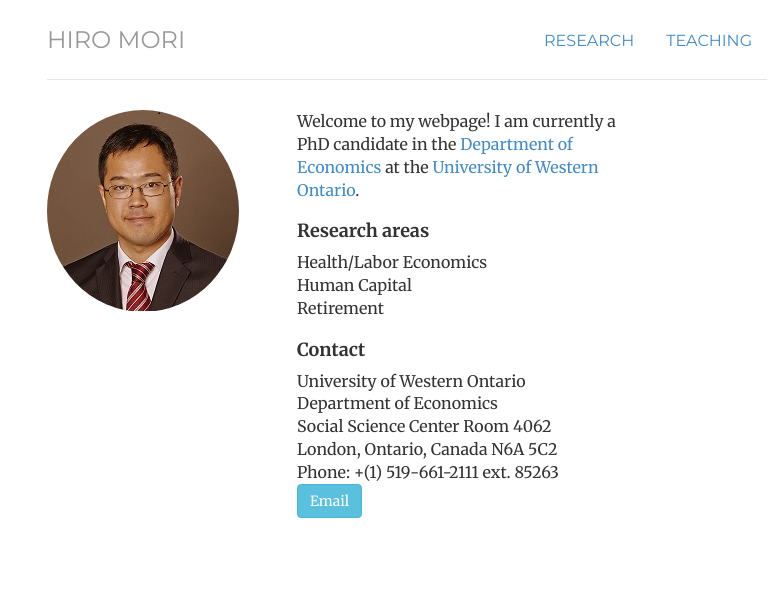
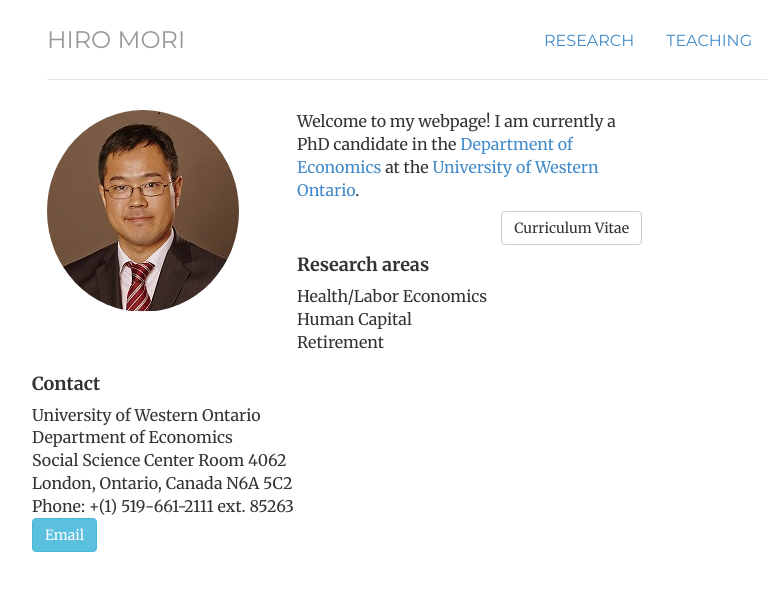
Before and after one commit to morihiroaki/morihiroaki.github.io, a Jekyll site: the page built from index.html, in a window 1280 px wide. Shown: the top 591 px of the page, without its empty margins (233-1015 px from the left). Built offline with Jekyll 4.4.1, drawn with Linux system fonts in a browser that asks for light colours.

Commit message:
Update index.html

```diff
--- a/index.html
+++ b/index.html
@@ -12,6 +12,7 @@
              </div>
              <div class='col-sm-6'>
               <p> Welcome to my webpage! I am currently a PhD candidate in the <a href="http://economics.uwo.ca/">Department of Economics</a> at the <a href="http://www.uwo.ca/">University of Western Ontario</a>.  </p>
+              	<a href="/files/cv_mori.pdf" class="btn btn-default pull-right" title="Download CV as PDF">Curriculum Vitae</a>
               <!--a class="btn btn-primary" href="/cv.html">CV</a-->
               <!--a class="btn btn-warning" href="/research.html">Research</a-->
               <!--a class="btn btn-danger" href="/teaching.html">Teaching</a-->
```
